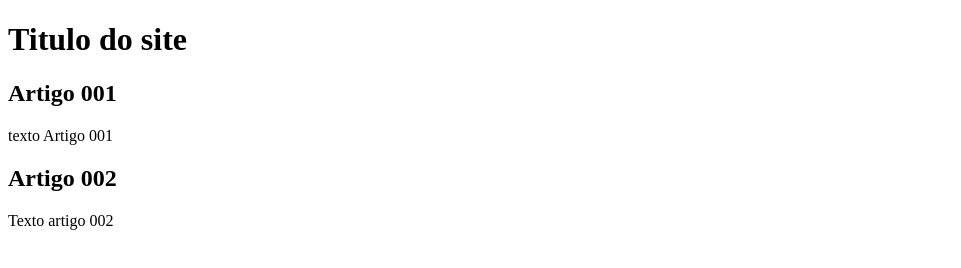
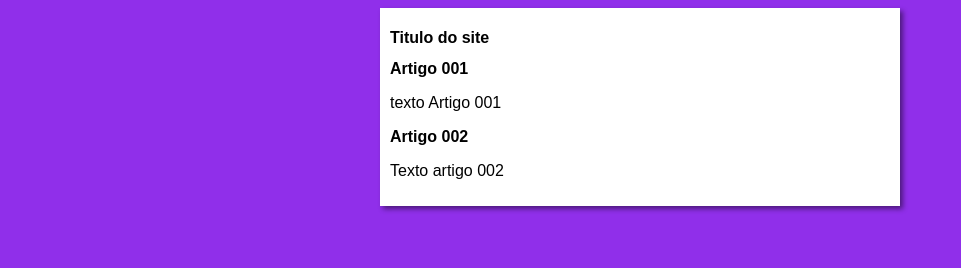
Before and after one commit to GabrielOliv46/projeto-site, a plain HTML site: page index.html in a window 1280 px wide. Shown: the whole page, without its empty margins (0-961 px from the left). Drawn offline with Linux system fonts and the light colour scheme.

Commit message:
iniciei o design

```diff
--- /dev/null
+++ b/estilos/style.css
@@ -0,0 +1,18 @@
+* {
+    font-family: Arial, Helvetica, sans-serif;
+    font-size: 16px;
+}
+
+body {
+    background-color: rgb(144, 47, 234);
+
+}
+
+main {
+    background-color: white;
+    width: 500px;
+    margin: auto;
+    padding: 10px;
+    box-shadow: 3px 3px 5px rgba(0, 0, 0, 0.471);
+
+}
--- a/index.html
+++ b/index.html
@@ -4,6 +4,7 @@
     <meta charset="UTF-8">
     <meta name="viewport" content="width=device-width, initial-scale=1.0">
     <title>Titulo do site</title>
+    <link rel="stylesheet" href="estilos/style.css">
 </head>
 <body>
     <main>
```
